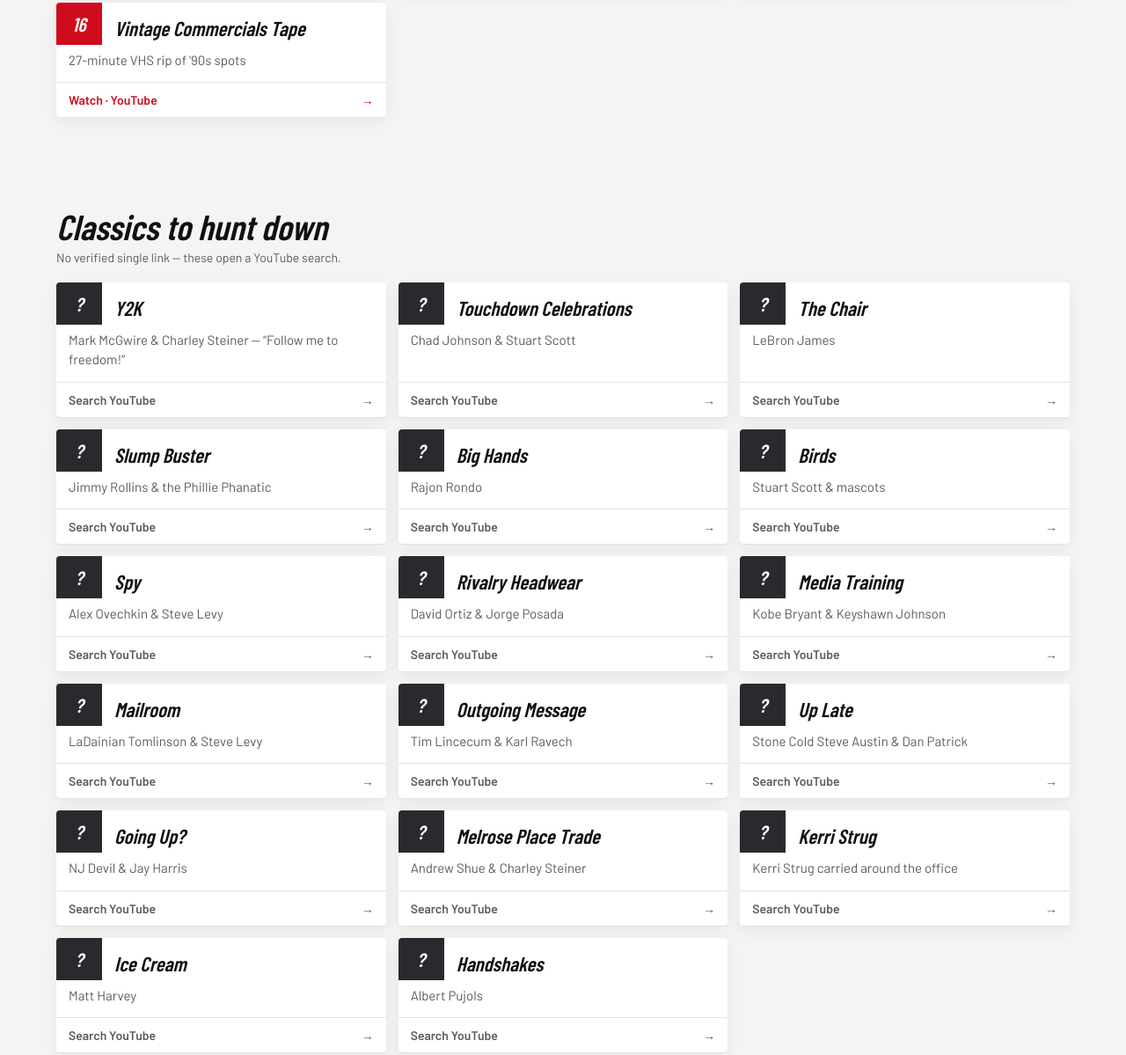
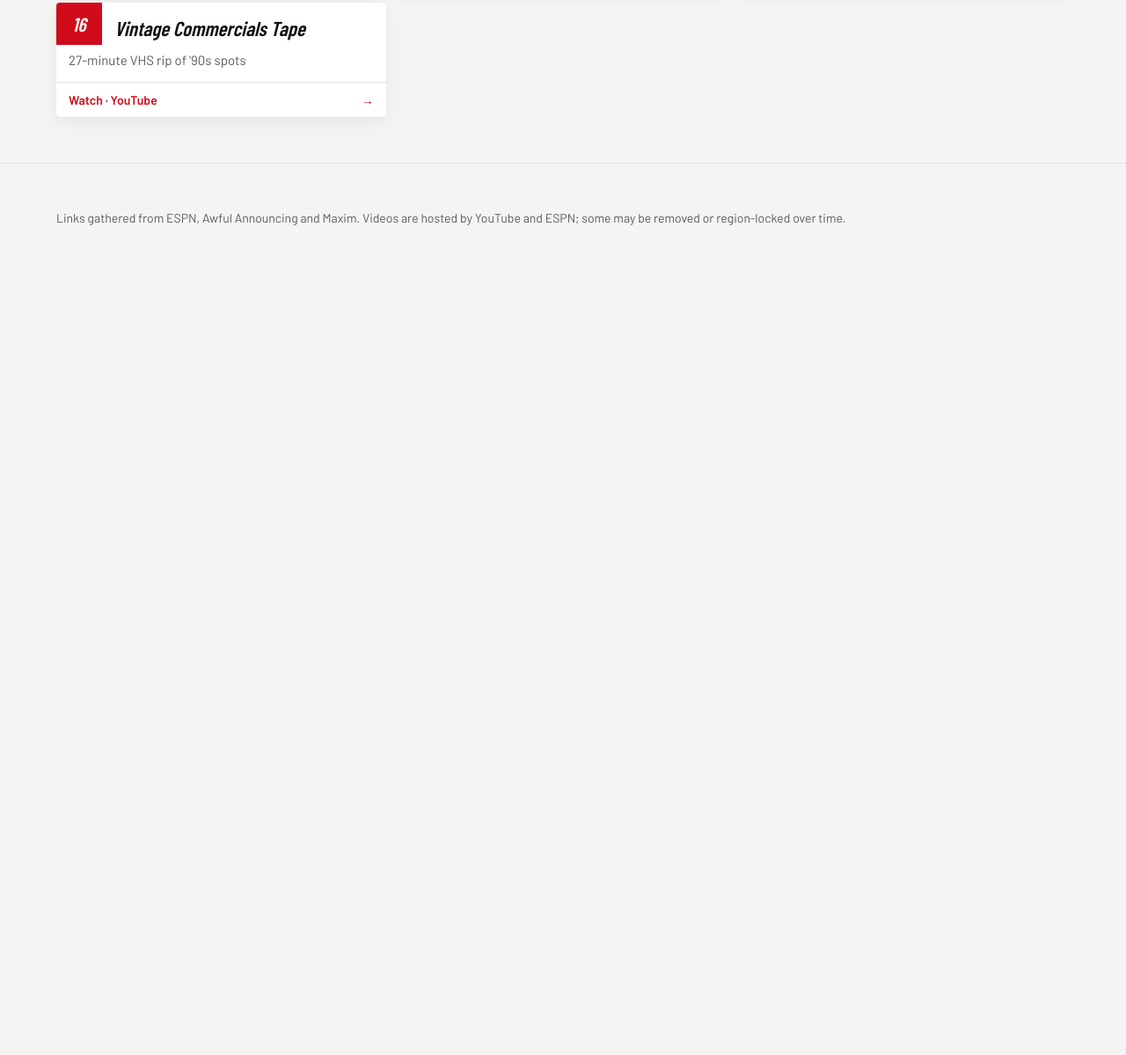
Before and after one commit to d8ktzgnpvk-cyber/bryant-park-map, a plain HTML site: page sportscenter/index.html in a window 1280 px wide. Shown: the part 1267-2466 px from the top of the page at 88% size. After the commit the page ends 1576 px from the top, so only its background shows below. Drawn offline with nearby package versions, Linux system fonts and the light colour scheme; a web font is replaced by a local one.

Commit message:
Remove classics-to-hunt section from SportsCenter page
Co-Authored-By: Claude Opus 5.5 <noreply@anthropic.com>
Claude-Session: https://claude.ai/code/session_01VwQMphqKibsND3CEefQvRB

```diff
--- a/sportscenter/index.html
+++ b/sportscenter/index.html
@@ -50,8 +50,6 @@ input:focus{outline:none;border-color:var(--red)}
 .spot .who{padding:6px 14px 14px;color:var(--mute);font-size:15px;flex:1}
 .spot .go{border-top:1px solid var(--line);padding:9px 14px;font-weight:600;font-size:14px;color:var(--red);display:flex;justify-content:space-between}
 .empty{color:var(--mute);padding:20px 0;display:none}
-.hunt .grid .n{background:#2a2a2e}
-.hunt .go{color:var(--mute)}
 footer{color:var(--mute);font-size:14px;border-top:1px solid var(--line)}
 @media(max-width:760px){.hero .wrap{grid-template-columns:minmax(0,1fr)}}
 @media(prefers-reduced-motion:reduce){*{transition:none!important}}
@@ -84,16 +82,10 @@ footer{color:var(--mute);font-size:14px;border-top:1px solid var(--line)}
         <input id="q" type="search" placeholder="Search athlete, anchor or title" aria-label="Search spots">
       </div>
       <div class="grid" id="spots"></div>
-      <p class="empty" id="none">No direct link matches — check the list below.</p>
+      <p class="empty" id="none">No matches.</p>
     </div>
   </section>
 
-  <section class="band hunt">
-    <div class="wrap">
-      <div class="bar"><div><h2>Classics to hunt down</h2><small>No verified single link — these open a YouTube search.</small></div></div>
-      <div class="grid" id="hunt"></div>
-    </div>
-  </section>
 </main>
 
 <footer class="band"><div class="wrap">Links gathered from ESPN, Awful Announcing and Maxim. Videos are hosted by YouTube and ESPN; some may be removed or region-locked over time.</div></footer>
@@ -119,30 +111,10 @@ const spots=[
 ["Best of the '90s","Fan compilation",Y+"7l16EPmvOz0","YouTube"],
 ["Vintage Commercials Tape","27-minute VHS rip of '90s spots",Y+"HqaubfDwifU","YouTube"]
 ];
-const hunt=[
-["Y2K","Mark McGwire & Charley Steiner — “Follow me to freedom!”"],
-["Touchdown Celebrations","Chad Johnson & Stuart Scott"],
-["The Chair","LeBron James"],
-["Slump Buster","Jimmy Rollins & the Phillie Phanatic"],
-["Big Hands","Rajon Rondo"],
-["Birds","Stuart Scott & mascots"],
-["Spy","Alex Ovechkin & Steve Levy"],
-["Rivalry Headwear","David Ortiz & Jorge Posada"],
-["Media Training","Kobe Bryant & Keyshawn Johnson"],
-["Mailroom","LaDainian Tomlinson & Steve Levy"],
-["Outgoing Message","Tim Lincecum & Karl Ravech"],
-["Up Late","Stone Cold Steve Austin & Dan Patrick"],
-["Going Up?","NJ Devil & Jay Harris"],
-["Melrose Place Trade","Andrew Shue & Charley Steiner"],
-["Kerri Strug","Kerri Strug carried around the office"],
-["Ice Cream","Matt Harvey"],
-["Handshakes","Albert Pujols"]
-];
 const esc=s=>s.replace(/[&<>"]/g,c=>({"&":"&amp;","<":"&lt;",">":"&gt;",'"':"&quot;"}[c]));
 const card=(n,t,w,href,go)=>`<a class="spot" href="${href}" data-k="${esc((t+' '+w).toLowerCase())}"><div class="top"><span class="n">${n}</span><span class="ttl">${esc(t)}</span></div><div class="who">${esc(w)}</div><div class="go"><span>${go}</span><span>→</span></div></a>`;
 const S=document.getElementById('spots');
 S.innerHTML=spots.map((s,i)=>card(String(i+1).padStart(2,'0'),s[0],s[1],s[2],'Watch · '+s[3])).join('');
-document.getElementById('hunt').innerHTML=hunt.map((h,i)=>card('?',h[0],h[1],'https://www.youtube.com/results?search_query='+encodeURIComponent('"This is SportsCenter" '+h[0]+' '+h[1].split(/[—&]/)[0]),'Search YouTube')).join('');
 const q=document.getElementById('q'),none=document.getElementById('none');
 q.addEventListener('input',()=>{const v=q.value.trim().toLowerCase();let c=0;S.querySelectorAll('.spot').forEach(a=>{const m=!v||a.dataset.k.includes(v);a.style.display=m?'':'none';if(m)c++});none.style.display=c?'none':'block'});
 }
```
